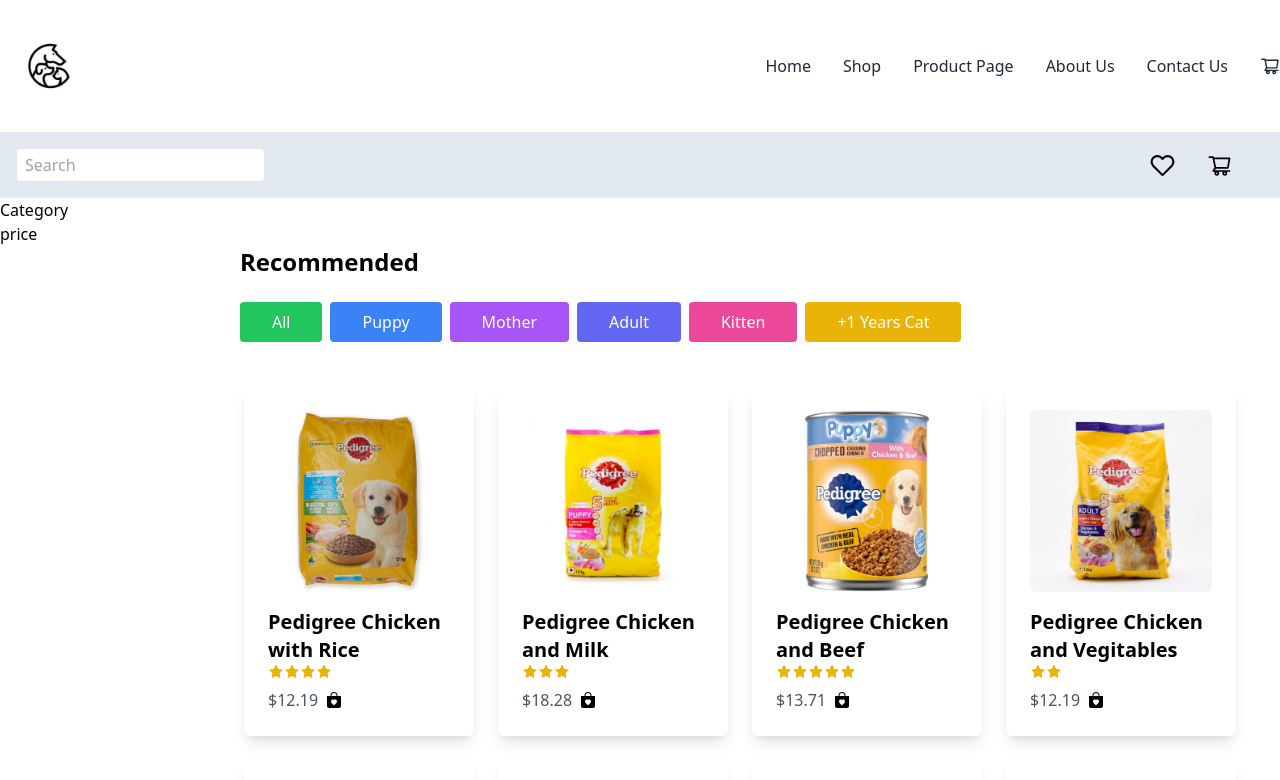
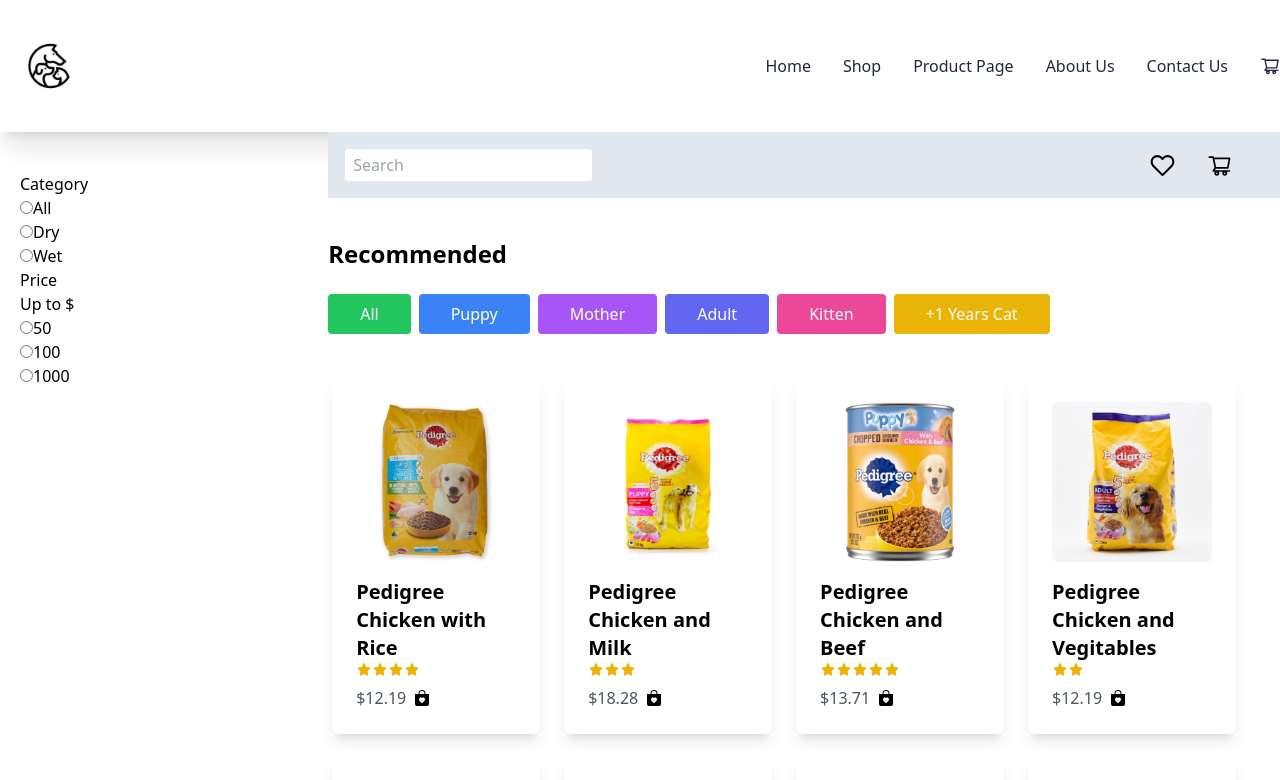
Before and after one commit to DushyanthiMahavithana/ecommerce_springboot_and_nextjs, a Next.js app: page /shop in a window 1280 px wide. Shown: the top 780 px of the page. Built offline with nearby package versions, Linux system fonts and the light colour scheme.

Commit message:
create column and add radio btn to the sidebar

```diff
--- a/app/searchbar/page.jsx
+++ b/app/searchbar/page.jsx
@@ -6,7 +6,7 @@
 export default function searchbar() {
   return (
     <div>
-    <div className='flex items-center justify-between p-4 bg-slate-200 text-black'>
+    <div className='flex items-center justify-between p-4 bg-slate-200 text-black ml-60 mb-10'>
       <input
       className='px-2 py-1 mr-2 border rounded focus:outline'
       type='text'
--- a/app/shop/page.jsx
+++ b/app/shop/page.jsx
@@ -8,15 +8,14 @@
 
 export default function RootLayout({ children }) {
   return (
-  <div className='max-w-8xl mx-auto'>
-    <div>
-      <Searchbar/>
+    <div className='max-w-8xl mx-auto flex'>
+       <div className='flex-1/3'>
       <Sidebar />
     </div>
-    <div className="flex-1">
+    <div className='flex-2/3'>
+      <Searchbar />
       <Recommended />
       <Products />
-      {children}
     </div>
   </div>
 
--- a/app/sidebar/category/page.jsx
+++ b/app/sidebar/category/page.jsx
@@ -1,11 +1,24 @@
-import React from 'react'
+import React from 'react';
+
+
 
 export default function category() {
   return (
-    <div>
-      <h2>
-        Category
-      </h2>
+    <div className='ml-5'>
+      <h2>Category</h2>
+      <div>
+        <input className='' type='radio' name='text'></input>
+        <span>All</span>
+      </div>
+      <div>
+        <input className='' type='radio' name='text'></input>
+        <span>Dry</span>
+      </div>
+      <div>
+        <input className='' type='radio' name='text'></input>
+        <span>Wet</span>
+      </div>
+
 
 
 
--- a/app/sidebar/page.jsx
+++ b/app/sidebar/page.jsx
@@ -6,9 +6,11 @@
 
 export default function sidebar() {
   return (
-    <div>
+    <div className='mt-10'>
+      <div>
       <Category />
       <Price />
+      </div>
     </div>
   )
 }
--- a/app/sidebar/price/page.jsx
+++ b/app/sidebar/price/page.jsx
@@ -2,8 +2,21 @@
 
 export default function price() {
   return (
-    <div>
-      price
+    <div className='ml-5'>
+      <h2>Price</h2>
+      <p>Up to $</p>
+      <div>
+        <input className='' type='radio' name='text'></input>
+        <span>50</span>
+      </div>
+      <div>
+        <input className='' type='radio' name='text'></input>
+        <span>100</span>
+      </div>
+      <div>
+        <input className='' type='radio' name='text'></input>
+        <span>1000</span>
+      </div>
     </div>
   )
 }
```
